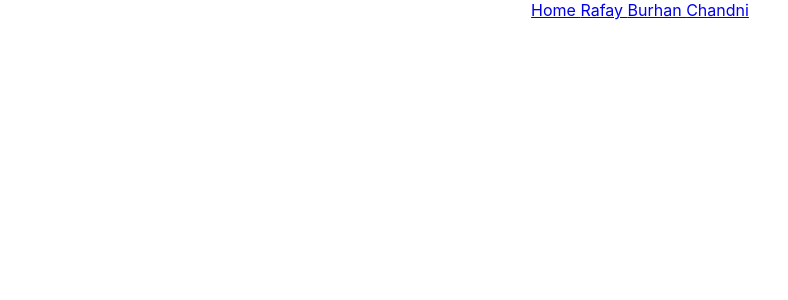
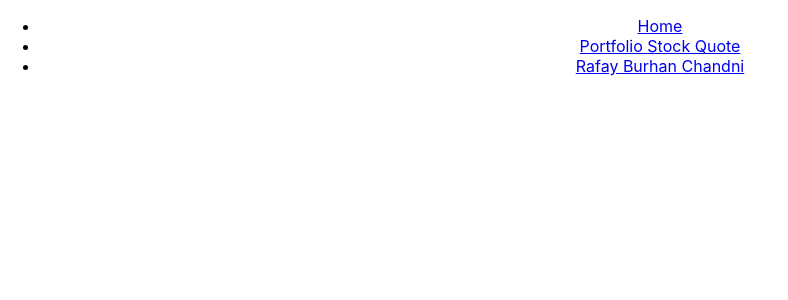
Before and after one commit to rafay-siddiqui/Insight, a React (Create React App) app in the folder frontend-insight/: page / in a window 1280 px wide. Shown: the top 300 px of the page, without its empty margins (0-788 px from the left). Built offline with nearby package versions, Linux system fonts and the light colour scheme.

Commit message:
Add more routes for portfolio and stock quote pages

```diff
--- a/frontend-insight/src/App.js
+++ b/frontend-insight/src/App.js
@@ -3,27 +3,65 @@ import './App.css';
 
 import { BrowserRouter as Router, Switch, Route, Link } from 'react-router-dom';
 
+import Button from './components/Button';
+import History from './components/History';
+
 function App() {
   return (
     <div className="App">
       <Router>
+        <div>
+          <nav>
+            <ul>
+              <li>
                 <Link to='/'>Home </Link>
+              </li>
+              <li>
+                <Link to='/portfolio'> Portfolio </Link>
+                <Link to='/stock/quote'> Stock Quote </Link>
+              </li>
+              <li>
                 <Link to='/testing/rafay'> Rafay </Link>
                 <Link to='/testing/burhan'> Burhan </Link>
                 <Link to='/testing/chandni'> Chandni</Link>
+              </li>
+            </ul>
+          </nav>
 
           <Switch>
+
+            <Route path='/portfolio'>
+              <div>
+                <History></History>
+              </div>
+            </Route>
+
+            <Route path='/stock/quote'>
+              <div>
+                <h2>Stocks</h2>
+              </div>
+            </Route>
+
+            {/* Rafay's testing page */}
             <Route path='/testing/rafay'>
+              <div>
                 <h2>Rafay</h2>
+              </div>
             </Route>
+
+            {/* Burhan's testing page */}
             <Route path='/testing/burhan'>
               <h2>Burhan</h2>
+              <Button id='chart' label='work pls' ></Button>
             </Route>
+
+            {/* Chandni's testing page */}
             <Route path='/testing/chandni'>
               <h2>Chandni</h2>
             </Route>
+
           </Switch>
-
+        </div>
       </Router>
     </div>
   );
```
Lines whose indentation alone changed are shown as unchanged.
